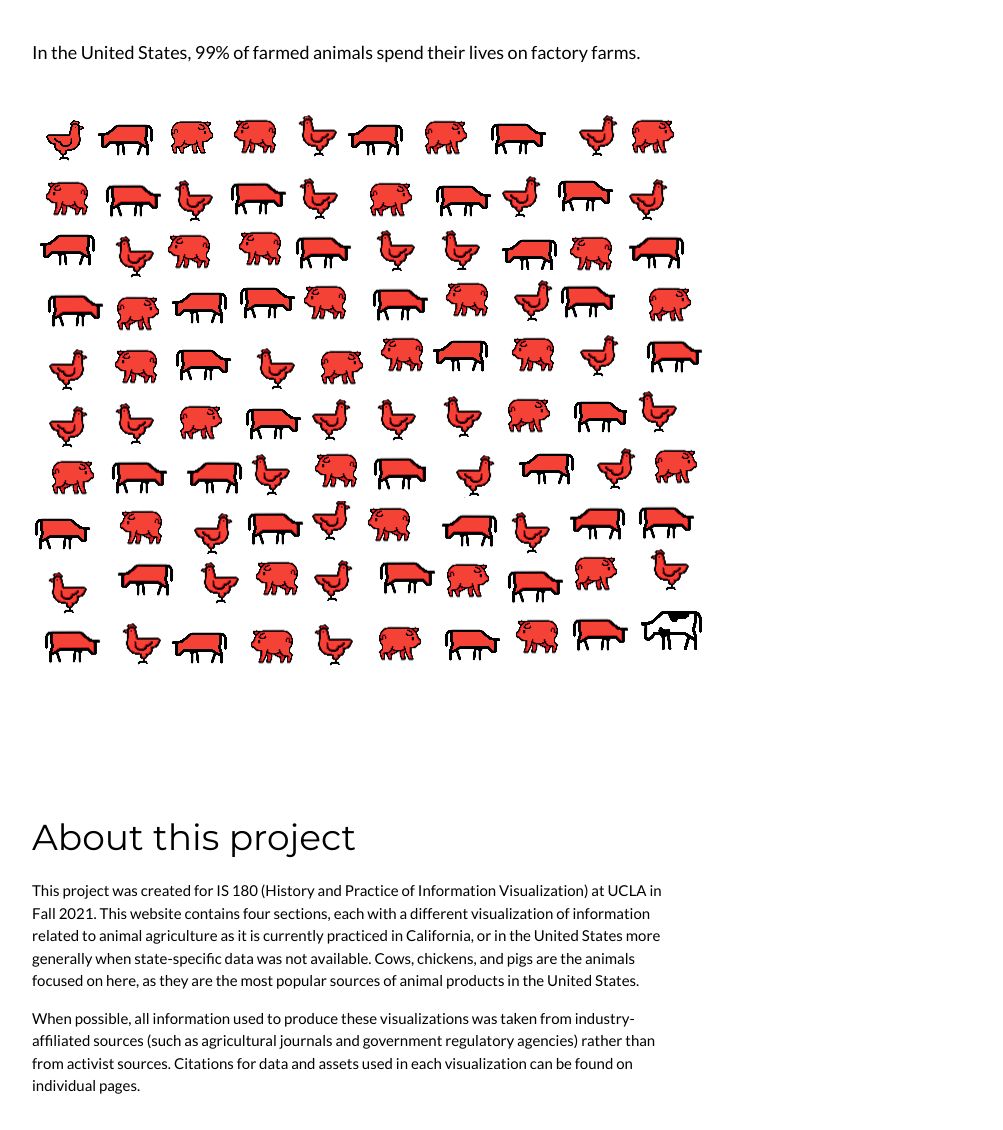
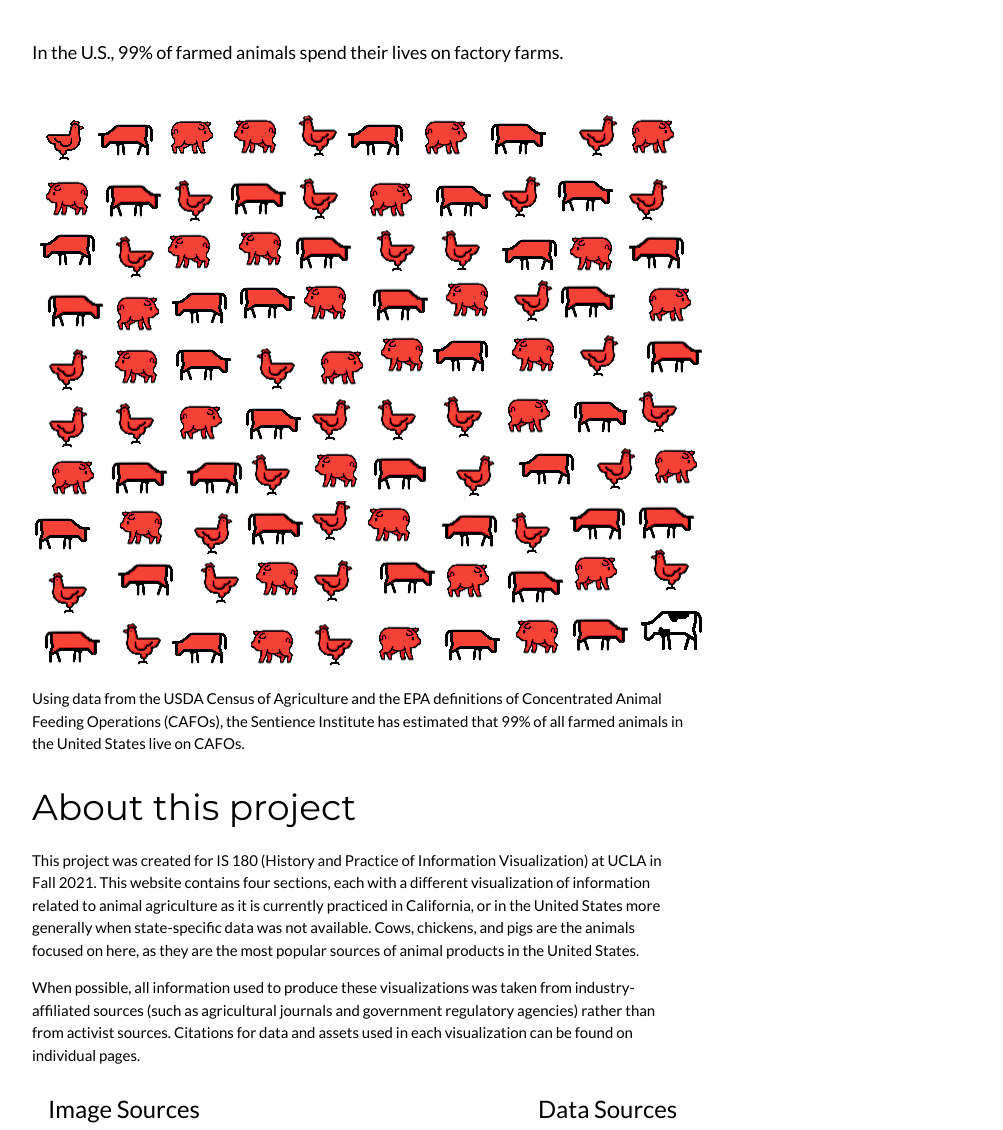
Before and after one commit to ztucker4/IS180, a plain HTML site: page index.html in a window 1280 px wide. Shown: the part 637-1767 px from the top of the page, without its empty margins (118-1121 px from the left). Drawn offline with nearby package versions, Linux system fonts and the light colour scheme.

Commit message:
reorder pages

```diff
--- a/index.html
+++ b/index.html
@@ -20,15 +20,15 @@ body,h1,h2,h3,h4,h5,h6 {font-family: "Lato", sans-serif}
     <a class="w3-bar-item w3-button w3-hide-medium w3-hide-large w3-right w3-padding-large w3-hover-white w3-large w3-red" href="javascript:void(0);" onclick="myFunction()" title="Toggle Navigation Menu"><i class="fa fa-bars"></i></a>
     <a href="#" class="w3-bar-item w3-button w3-padding-large w3-white">Home</a>
     <a href="californiaMap.html" class="w3-bar-item w3-button w3-hide-small w3-padding-large w3-hover-white">California Map</a>
-    <a href="slaughter.html" class="w3-bar-item w3-button w3-hide-small w3-padding-large w3-hover-white">Ages of Slaughter</a>
     <a href="henTrends.html" class="w3-bar-item w3-button w3-hide-small w3-padding-large w3-hover-white">Layer Hen Trends</a>
+	<a href="slaughter.html" class="w3-bar-item w3-button w3-hide-small w3-padding-large w3-hover-white">Ages of Slaughter</a>
   </div>
 
   <!-- Navbar on small screens -->
   <div id="navDemo" class="w3-bar-block w3-white w3-hide w3-hide-large w3-hide-medium w3-large">
     <a href="californiaMap.html" class="w3-bar-item w3-button w3-padding-large">California Map</a>
+	<a href="henTrends.html" class="w3-bar-item w3-button w3-padding-large">Layer Hen Trends</a>
     <a href="slaughter.html" class="w3-bar-item w3-button w3-padding-large">Ages of Slaughter</a>
-    <a href="henTrends.html" class="w3-bar-item w3-button w3-padding-large">Layer Hen Trends</a>
   </div>
 </div>
 
@@ -44,16 +44,12 @@ body,h1,h2,h3,h4,h5,h6 {font-family: "Lato", sans-serif}
   <div class="w3-content">
     <div class="w3-twothird">
       <h1>Animal Agriculture is Factory Farming</h1>
-      <h5 class="w3-padding-32">In the United States, 99% of farmed animals spend their lives on factory farms.</h5>
-	<div class="w3-third w3-center">
+      <h5 class="w3-padding-32">In the U.S., 99% of farmed animals spend their lives on factory farms.</h5>
       <img src="99.png" alt="99% of farmed animals live on factory farms in the U.S." width="674" height="564">
+	  <p>Using data from the USDA Census of Agriculture and the EPA definitions of Concentrated Animal Feeding Operations (CAFOs), the Sentience Institute has estimated that 99% of all farmed animals in the United States
+	  live on CAFOs. </p>
     </div>
-    </div>
-  </div>
-</div>
-<div class="w3-row-padding w3-padding-64 w3-container">
-  <div class="w3-content">
-    <div class="w3-twothird">
+	<div class="w3-twothird">
       <h1>About this project</h1>
 		<p> This project was created for IS 180 (History and Practice of Information Visualization) at UCLA in Fall 2021. This website contains four sections, each with a different visualization of information related to
 		animal agriculture as it is currently practiced in California, or in the United States more generally when state-specific data was not available. Cows, chickens, and pigs are the animals focused on here, as they
@@ -76,11 +72,8 @@ body,h1,h2,h3,h4,h5,h6 {font-family: "Lato", sans-serif}
 		<li>Anthis, Jacy Reese. US Factory Farming Estimates. Sentience Institute, 11 Apr. 2019. www.sentienceinstitute.org, https://sentienceinstitute.org/us-factory-farming-estimates.</li>
 	</ul>
   </div>
-	</div>
-    </div>
   </div>
 </div>
-
 
 <!-- Footer -->
 <footer class="w3-container w3-padding-64 w3-center w3-opacity">
```
Also changed, not shown: californiaMap.html (+2 -2 lines), henTrends.html (+2 -1 lines), slaughter.html (+1 -1 lines).
